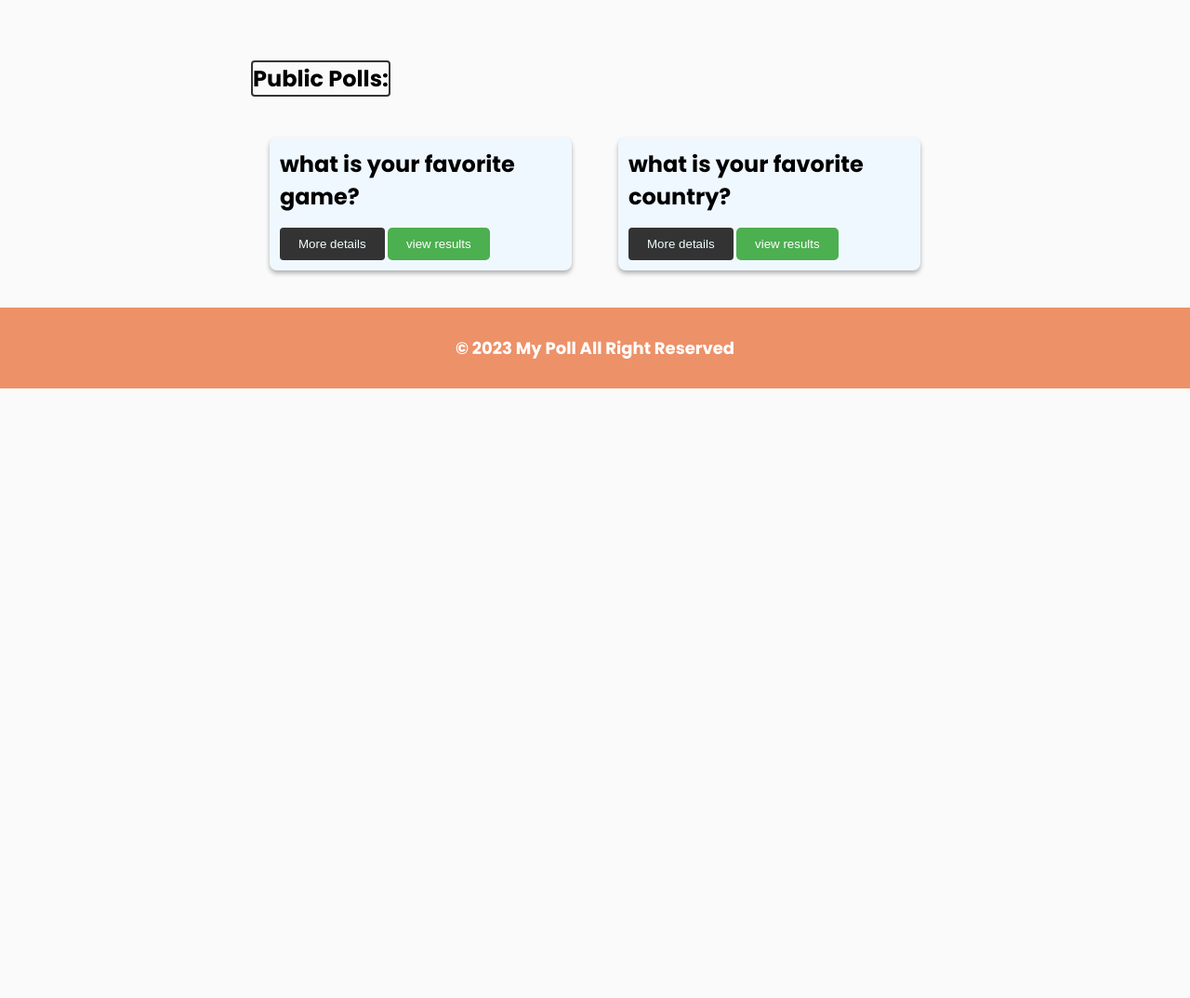
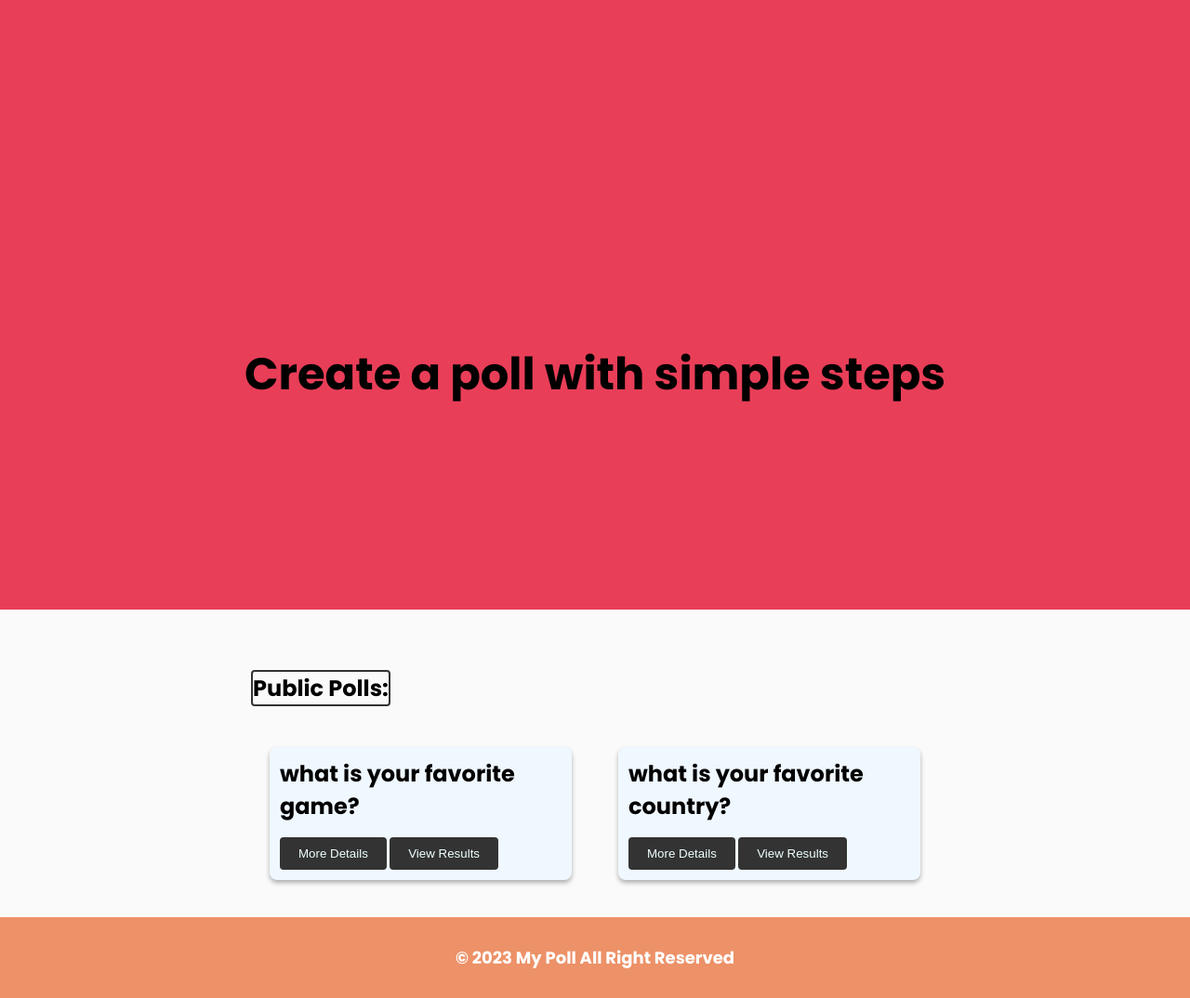
Before and after one commit to altenen-dev/Pollify, a PHP site: page /dashboard.php in a window 1280 px wide. Shown: the part 124-1198 px from the top of the page at 93% size. Before the commit the page ends 542 px from the top, so only its background shows below. Run offline with PHP 8.4, Linux system fonts and the light colour scheme; a user stored in the database is signed in; data comes from the database, SQL or seed files in the repository; some libraries are stand-ins or nearby versions.

Commit message:
Update dashboard.php        Create a poll with simple steps
added        Create a poll with simple steps

```diff
--- a/dashboard.php
+++ b/dashboard.php
@@ -4,7 +4,12 @@ include "./init/header.php";
 
 ?>
 
+<header>
+        <div class="banner h-100">
+       Create a poll with simple steps
 
+    </div>
+    </header>
 
 <div class="container">
 
@@ -15,9 +20,7 @@ include "./init/header.php";
         <div class="card-container">
             <div class="poll-container">
 
-
                 <?php
-
                 $sqlgetpoll = $db->query("SELECT * FROM `polls`  LIMIT 6");
                 $totalvotes = 0;
                 while ($getInfo = $sqlgetpoll->fetch()) {
@@ -32,54 +35,35 @@ include "./init/header.php";
                         }
                     } else {
                         if ($status == 0) {
-
                             $error = "the poll is expired or deactivated";
-
                         }
                     }
-
-
-                    ?>
+                ?>
 
                     <div class="card">
                         <div class="card-content">
                             <h2>
                                 <?php echo htmlspecialchars($question); ?>
                             </h2>
-                            <a href="./vote.php?id=<?php echo $qid; ?>"><button class="btn">More details</button></a>
-                            <button href="" class="">view results</button>
+                            <a href="./vote.php?id=<?php echo $qid; ?>"><button class="btn">More Details</button></a>
+                            <a href="results.php?id=<?php echo $qid; ?>"><button class="btn">View Results</button></a>
                             <?php
                             if (isset($error)) {
                                 echo '<br>   <span  style="color:#EC8E23;font-size:12px">';
-
                                 echo $error;
-
                                 echo '</span>';
-
                             }
                             ?>
                             <div id="results">
 
                             </div>
-
-
                         </div>
-
                     </div>
-
-
 
                 <?php } ?>
 
-
-
-
             </div>
-
-
-
         </div>
-
 
     </main>
 
```
